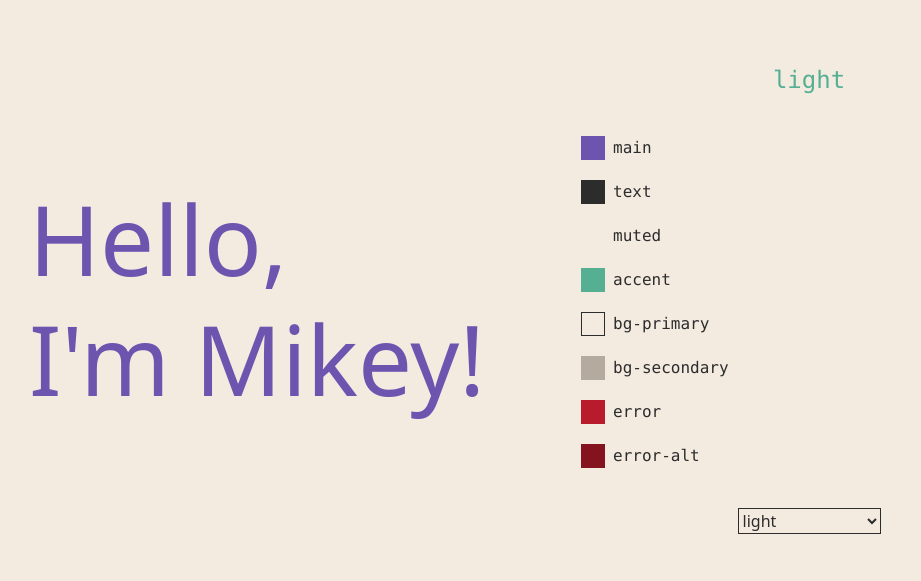
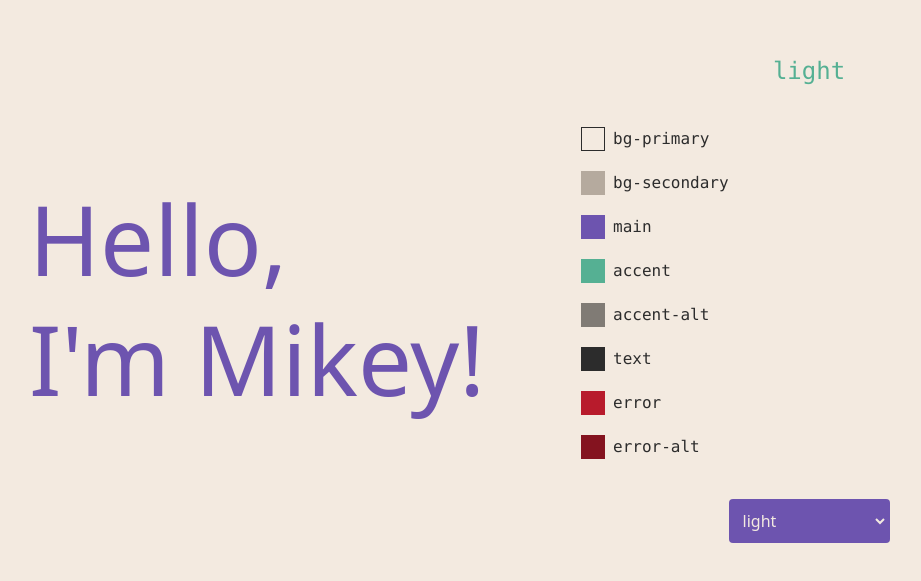
Before and after one commit to mikeycodingstuff/mikeycodingstuff.github.io, a Vue app: page / in a window 1280 px wide. Shown: the part 101-682 px from the top of the page, without its empty margins (107-1028 px from the left). Built offline with nearby package versions, Linux system fonts and the light colour scheme.

Commit message:
dropdown styling

```diff
--- a/src/components/ThemeSwitcher.vue
+++ b/src/components/ThemeSwitcher.vue
@@ -21,22 +21,25 @@ const unKebab = (string) => string.replace(/-/g, ' ');
     </p>
 
     <div class="grid space-y-5 w-full">
-      <color-swatch bg-class="bg-theme-main" color-token="main" />
-      <color-swatch bg-class="bg-theme-text" color-token="text" />
-      <color-swatch bg-class="bg-theme-muted" color-token="muted" />
-      <color-swatch bg-class="bg-theme-accent" color-token="accent" />
       <color-swatch
         bg-class="bg-theme-bg-primary"
         border-class="border border-theme-text"
         color-token="bg-primary"
       />
       <color-swatch bg-class="bg-theme-bg-secondary" color-token="bg-secondary" />
+      <color-swatch bg-class="bg-theme-main" color-token="main" />
+      <color-swatch bg-class="bg-theme-accent" color-token="accent" />
+      <color-swatch bg-class="bg-theme-accent-alt" color-token="accent-alt" />
+      <color-swatch bg-class="bg-theme-text" color-token="text" />
       <color-swatch bg-class="bg-theme-error" color-token="error" />
       <color-swatch bg-class="bg-theme-error-alt" color-token="error-alt" />
     </div>
 
     <div>
-      <select v-model="colorMode" class="border border-theme-text bg-transparent">
+      <select
+        v-model="colorMode"
+        class="p-2 rounded bg-theme-main text-theme-bg-primary border-2 border-transparent focus:border-theme-bg-primary focus:outline-none focus:ring-4 focus:ring-theme-main transition ease-in-out duration-300"
+      >
         <option v-for="(theme, key, index) in themes" :value="theme" :key="index">
           {{ theme }}
         </option>
```
